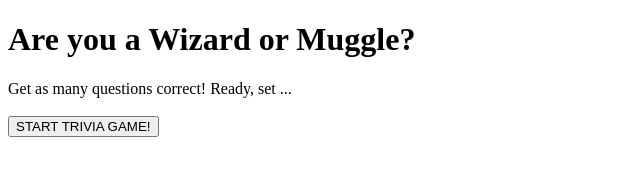
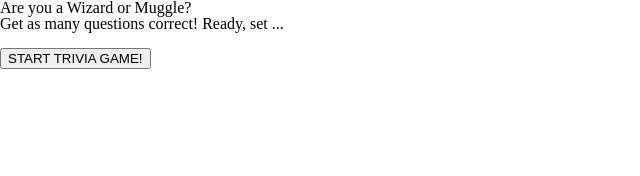
Before and after one commit to jeanellesebastian/TriviaGame, a plain HTML site: page index.html in a window 1280 px wide. Shown: the whole page, without its empty margins (0-640 px from the left). Drawn offline with nearby package versions, Linux system fonts and the light colour scheme.

Commit message:
updated - forgot css style sheet in index

```diff
--- a/index.html
+++ b/index.html
@@ -2,7 +2,8 @@
 <html>
 <head>
 	<title>Are you a Wizard or Muggle?</title>
-
+	<link rel = "stylesheet" type="text/css" href="assets/css/reset.css">
+	<link rel = "stylesheet" type="text/css" href="assets/css/style.css">
 	<script src = "https://code.jquery.com/jquery-3.2.1.min.js" integrity="sha256-hwg4gsxgFZhOsEEamdOYGBf13FyQuiTwlAQgxVSNgt4=" crossorigin="anonymous"></script>
 </head>
 <body>
@@ -28,13 +29,7 @@
 
  -->
 
-<!-- QUIZ TITLE -->
-
-
-
-
-
-<container>
+<div class="main">
 
 	<div><h1>Are you a Wizard or Muggle?</h1></div>
 
@@ -48,20 +43,17 @@
 
 	<div class="triviaGame">
 
+		<div id="timer">
+		</div>
+
 		<form id="test"></form>
 
 		<p><button id="endbutton">Wizard or Muggle?</button></p>
 
 	</div>
 
-</container>
-
-
-
-<!-- RESULTS PAGE -->
-
-<div class="results">
-
+	<div class="results">
+	<br><br><br>
 	<h3>Correct Answers:
 	<span id = "correct"></span>
 	</h3>
@@ -76,6 +68,14 @@
 
 </div>
 
+</div>
+
+
+
+<!-- RESULTS PAGE -->
+
+
+
 <script type = "text/javascript" src = "assets/javascript/quiz.js"></script>
 </body>
 </html>
```
